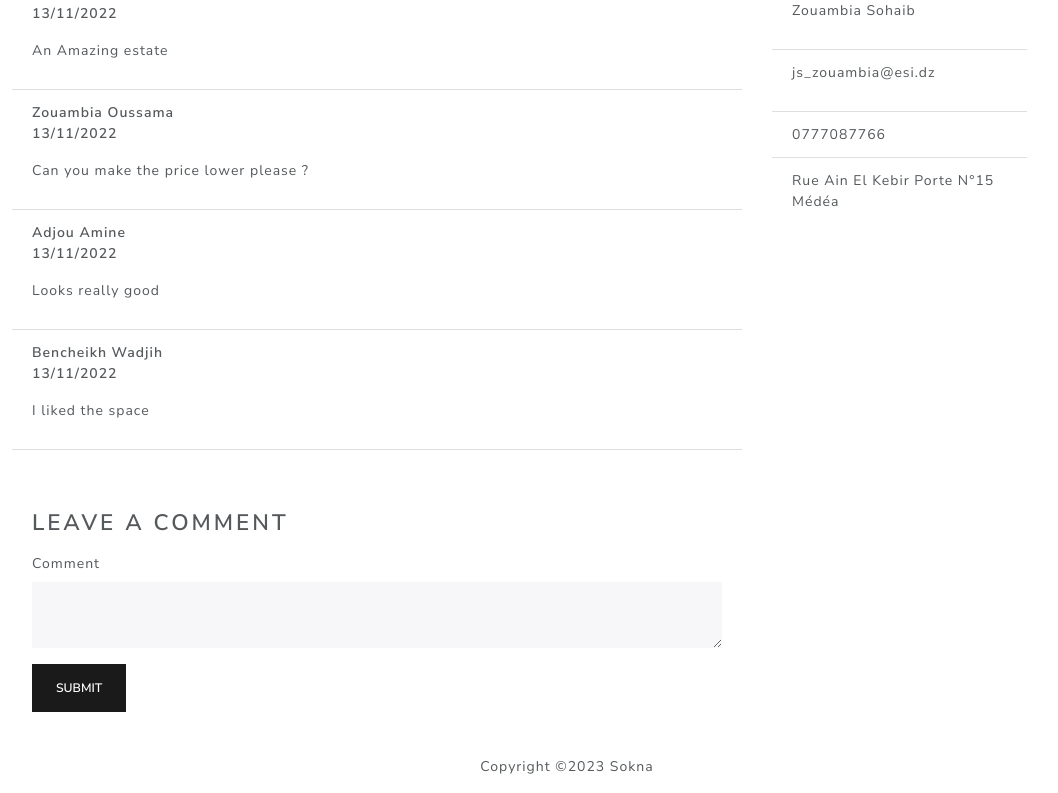
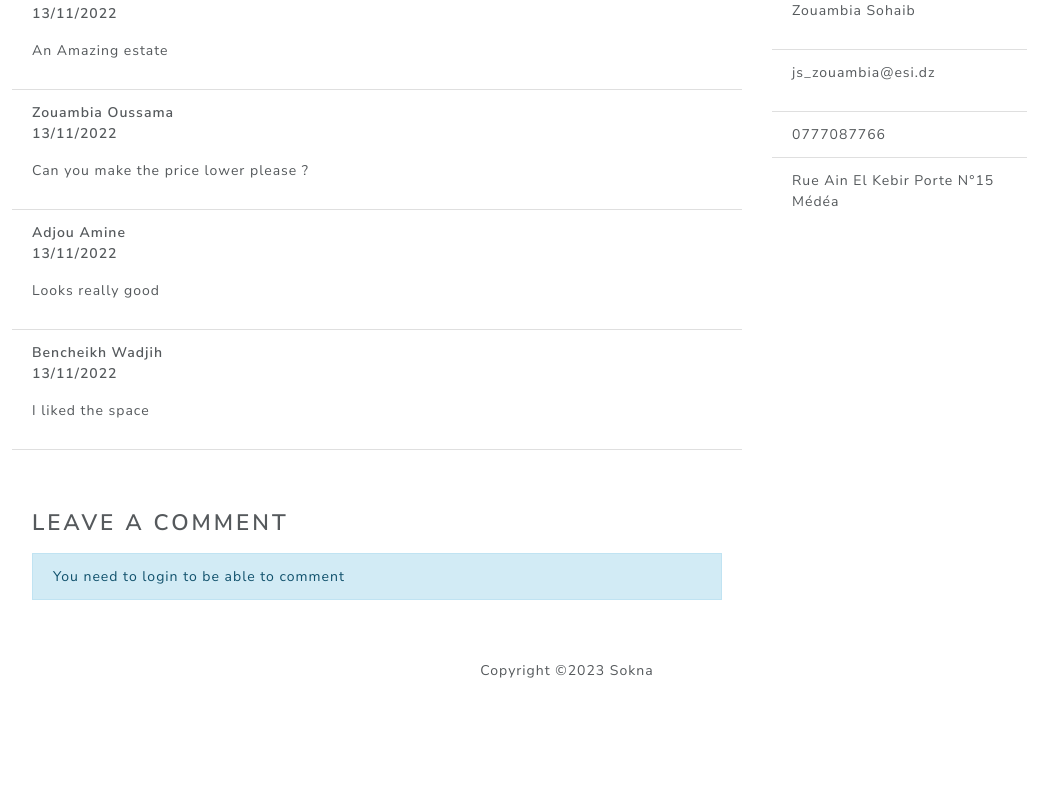
Before and after one commit to nednassim/TP_IGL, a React (Vite) app in the folder client/: page /product/1 in a window 1280 px wide. Shown: the part 783-1576 px from the top of the page, without its empty margins (73-1131 px from the left). After the commit the page ends 1480 px from the top, so only its background shows below. Built offline with nearby package versions, Linux system fonts and the light colour scheme; data requests are answered from the project's data file.

Commit message:
Login Amelioré

```diff
--- a/client/data/db.json
+++ b/client/data/db.json
@@ -115,6 +115,12 @@
           "owner": "Bencheikh Wadjih",
           "createdAt": "13/11/2022",
           "comment": "I liked the space"
+        },
+        {
+          "id": 99,
+          "owner": "sohaib zouambia",
+          "createdAt": "08/02/2023",
+          "comment": "Hello"
         }
       ]
     },
--- a/client/src/pages/EstatePage.jsx
+++ b/client/src/pages/EstatePage.jsx
@@ -115,6 +115,7 @@ const EstatePage = () => {
                     <Message variant="danger">{errorProductReview}</Message>
                   )} */}
 
+                  {localStorage.getItem('userInfo') ? (
                     <Form onSubmit={(e) => submitHandler(e)}>
                       <Form.Group controlId="comment">
                         <Form.Label>Comment</Form.Label>
@@ -129,6 +130,9 @@ const EstatePage = () => {
                         Submit
                       </Button>
                     </Form>
+                  ) : (
+                    <Message>You need to login to be able to comment</Message>
+                  )}
 
                   {/* <Message>
                       Please <Link to="/login">sign in</Link> to write a review{" "}
```
Lines whose indentation alone changed are shown as unchanged.
